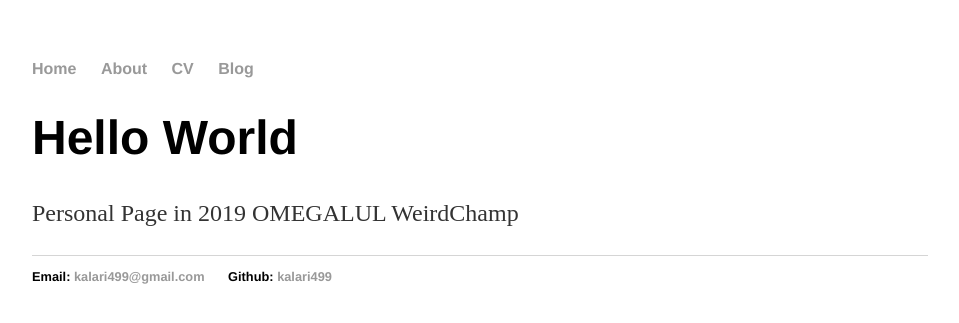
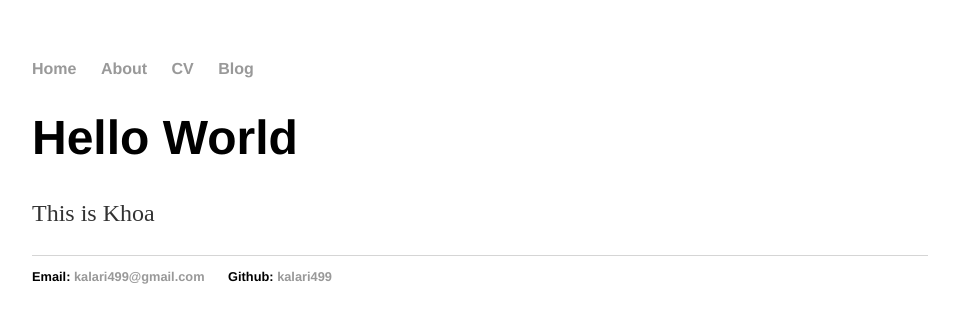
Before and after one commit to kalari499/kalari499.github.io, a Jekyll site: the page built from index.html, in a window 1280 px wide. Shown: the top 323 px of the page, without its empty margins (160-1119 px from the left). Built offline with Jekyll 4.4.1, drawn with Linux system fonts in a browser that asks for light colours.

Commit message:
Update index.html

```diff
--- a/index.html
+++ b/index.html
@@ -3,4 +3,4 @@ layout: default
 title: Jekyll syntax xDDD
 ---
 <h1>Hello World</h1>
-<p>Personal Page in 2019 OMEGALUL WeirdChamp</p>
+<p>This is Khoa</p>
```
